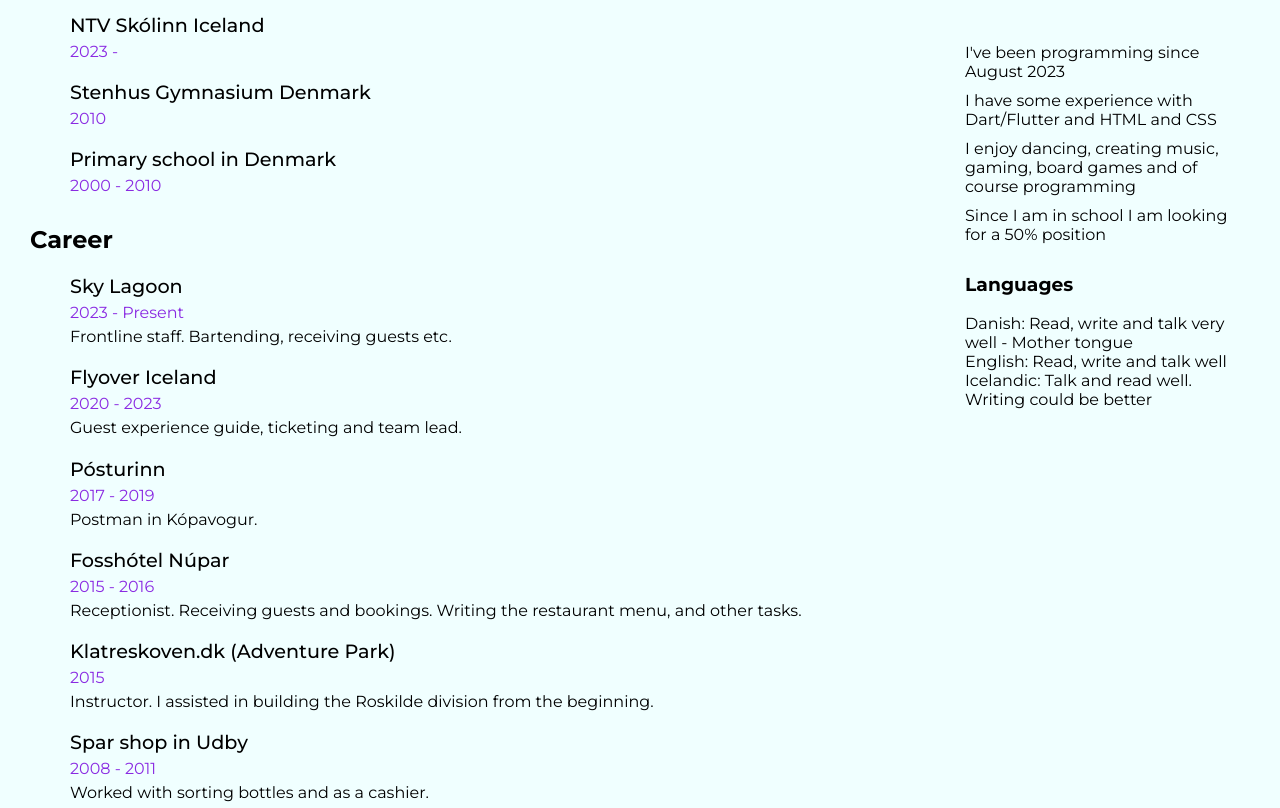
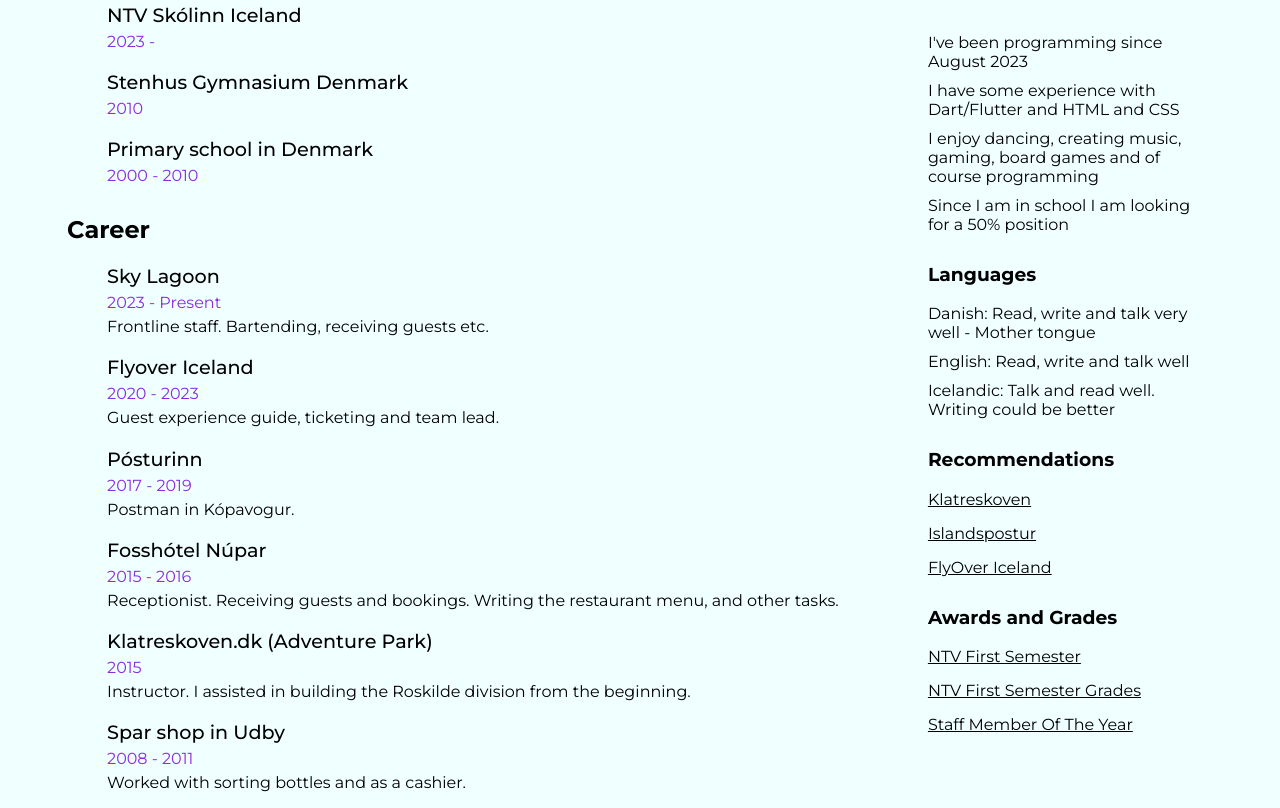
Before and after one commit to Some0ne3lse/own-cv, a plain HTML site: page index.html in a window 1280 px wide. Shown: the part 249-1057 px from the top of the page. Drawn offline with Linux system fonts and the light colour scheme.

Commit message:
Finish first version of cv

```diff
--- a/index.html
+++ b/index.html
@@ -20,13 +20,7 @@
     <div>
       <ul class="header-links">
         <li>
-          <a href="#">GitHub Account</a>
-        </li>
-        <li>
-          <a href="#">Recommendations</a>
-        </li>
-        <li>
-          <a href="#">Grades and Awards</a>
+          <a class="hlink" href="https://github.com/Some0ne3lse">GitHub Account</a>
         </li>
       </ul>
     </div>
@@ -125,7 +119,7 @@
           </li>
           <li>
             <h3>Languages</h3>
-            <ol class="languages">
+            <ol class="sidebar-titles">
               <li>
                 Danish: Read, write and talk very well - Mother tongue
               </li>
@@ -137,6 +131,44 @@
               </li>
             </ol>
           </li>
+          <li>
+            <h3 class="sidebar-titles">
+              Recommendations
+            </h3>
+            <ul class="recommendations-and-awards">
+              <li>
+                <a class="rec-and-award-link" href="./resources/pdf/klatreskoven.pdf" target="_blank"
+                  rel="noopener noreferrer">Klatreskoven</a>
+              </li>
+              <li>
+                <a class="rec-and-award-link" href="./resources/pdf/islandspostur.pdf" target="_blank"
+                  rel="noopener noreferrer">Islandspostur</a>
+              </li>
+              <li>
+                <a class="rec-and-award-link" href="./resources/pdf/flyover-iceland.docx.pdf" target="_blank"
+                  rel="noopener noreferrer">FlyOver Iceland</a>
+              </li>
+            </ul>
+          </li>
+          <li>
+            <h3 class="sidebar-titles">
+              Awards and Grades
+            </h3>
+            <ul class="recommendations-and-awards">
+              <li>
+                <a class="rec-and-award-link" href="./resources/pdf/ntv1.pdf" target="_blank"
+                  rel="noopener noreferrer">NTV First Semester</a>
+              </li>
+              <li>
+                <a class="rec-and-award-link" href="./resources/pdf/ntv2.pdf" target="_blank"
+                  rel="noopener noreferrer">NTV First Semester Grades</a>
+              </li>
+              <li>
+                <a class="rec-and-award-link" href="./resources/pdf/staffmember-of-the-year.pdf" target="_blank"
+                  rel="noopener noreferrer">Staff Member Of The Year</a>
+              </li>
+            </ul>
+          </li>
         </ul>
       </div>
     </div>
--- a/styles.css
+++ b/styles.css
@@ -4,11 +4,6 @@ body {
   min-height: 100vh;
   display: flex;
   flex-direction: column;
-}
-
-a {
-  text-decoration: none;
-  color: aliceblue;
 }
 
 ol,
@@ -22,12 +17,18 @@ img {
   margin: 15px;
 }
 
+.hlink {
+  color: aliceblue;
+  text-decoration: none;
+
+}
+
 .header {
   display: flex;
   justify-content: space-between;
   background-color: rgb(119, 198, 222);
   align-items: center;
-  padding: 15px;
+  padding: 10px 100px;
 }
 
 .header-text {
@@ -45,10 +46,11 @@ img {
 .content {
   display: flex;
   flex-direction: row;
-  justify-content: space-between;
+  justify-content: space-around;
   padding-left: 30px;
   padding-right: 30px;
   background-color: azure;
+  flex: 1;
 }
 
 .name {
@@ -98,8 +100,23 @@ img {
   gap: 10px;
 }
 
-.languages {
+.sidebar-titles {
+  display: flex;
+  flex-direction: column;
   padding: 0;
+  gap: 10px;
+}
+
+.recommendations-and-awards {
+  display: flex;
+  flex-direction: column;
+  padding-left: 0;
+  gap: 15px;
+}
+
+.rec-and-award-link {
+  color: black;
+  text-decoration: underline
 }
 
 .footer {
```
Also changed, not shown: 6 other files.
